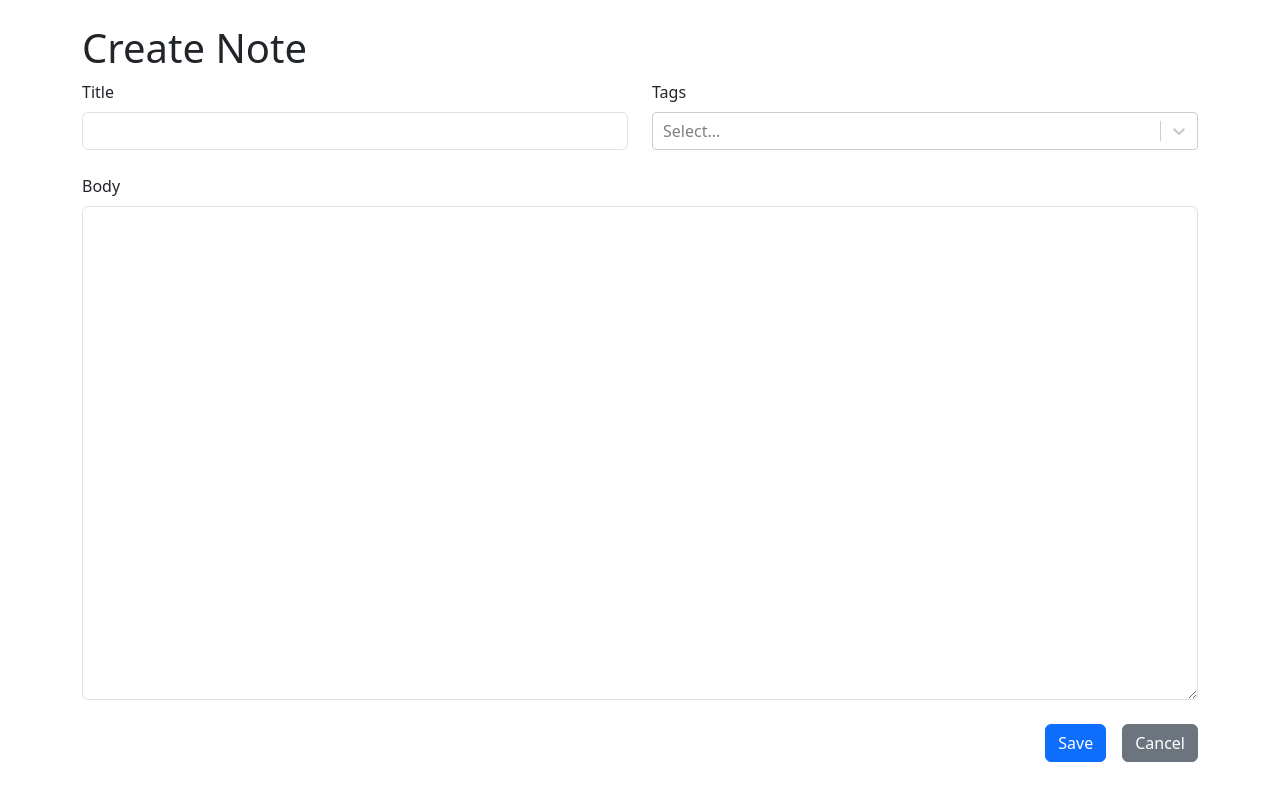
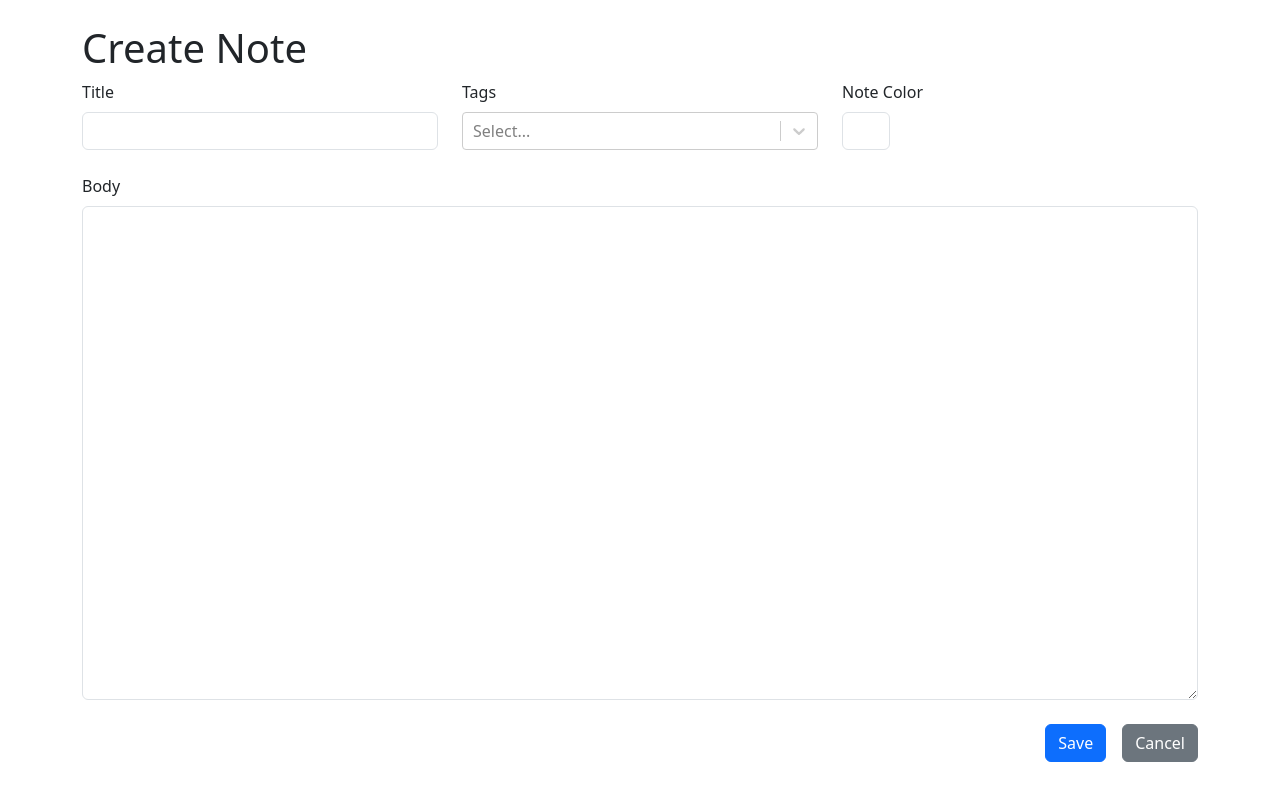
Before and after one commit to HUZ41FA/AdvancedNotes, a React (Vite) app: page /new in a window 1280 px wide. Built offline with nearby package versions, Linux system fonts and the light colour scheme.

Commit message:
Added Colored noted

```diff
--- a/src/App.tsx
+++ b/src/App.tsx
@@ -17,6 +17,7 @@ export type Note = {
 export type NoteData = {
   title : string,
   markdown : string,
+  color : string,
   tags : Tag[]
 }
 
@@ -32,6 +33,7 @@ export type RawNote = {
 export type RawNoteData = {
   title : string,
   markdown : string,
+  color : string,
   tagIds : string[]
 }
 
--- a/src/components/EditNote.tsx
+++ b/src/components/EditNote.tsx
@@ -15,7 +15,7 @@ const EditNote = ({onSubmit, setTagInLocalStorage, availableTags}: EditNoteProps
     return (
         <>
             <h1>Editing Note</h1>
-            <NoteForm title={note.title} tags={note.tags} markdown={note.markdown} onSubmit={data=>onSubmit(note.id, data)} setTagInLocalStorage={setTagInLocalStorage} availableTags={availableTags}/>
+            <NoteForm title={note.title} tags={note.tags} markdown={note.markdown} color={note.color} onSubmit={data=>onSubmit(note.id, data)} setTagInLocalStorage={setTagInLocalStorage} availableTags={availableTags}/>
         </>
     )
 }
--- a/src/components/NoteForm.tsx
+++ b/src/components/NoteForm.tsx
@@ -11,17 +11,19 @@ export type NoteFormProps = {
     availableTags : Tag[]
 } & Partial<NoteData>
 
-const NoteForm = ({onSubmit, setTagInLocalStorage, availableTags, title="", markdown="", tags=[]}: NoteFormProps) => {
+const NoteForm = ({onSubmit, setTagInLocalStorage, availableTags, title="", markdown="", tags=[], color="#ffffff"}: NoteFormProps) => {
     const navigate = useNavigate();
     const [selectedTags, setSelectedTags] = useState<Tag[]>(tags)
     const titleRef = useRef<HTMLInputElement>(null);
     const markdownRef = useRef<HTMLTextAreaElement>(null);
+    const colorRef = useRef<HTMLInputElement>(null);
 
     const handleSubmit = (event : FormEvent) => {
         event.preventDefault();
         onSubmit({
             title: titleRef.current!.value,
             markdown : markdownRef.current!.value,
+            color : colorRef.current!.value,
             tags : selectedTags
         })
         navigate("/");
@@ -76,6 +78,16 @@ const NoteForm = ({onSubmit, setTagInLocalStorage, availableTags, title="", mark
                                     isMulti />
                             </Form.Group>
                         </Col>
+                        <Col>
+                            <Form.Group controlId="color">
+                                <Form.Label>Note Color</Form.Label>
+                                <Form.Control
+                                    defaultValue={color}
+                                    ref={colorRef}
+                                    type="color"
+                                ></Form.Control>
+                            </Form.Group>
+                        </Col>
                     </Row>
                     <Row>
                         <Form.Group controlId="markdown">
--- a/src/components/NoteList.tsx
+++ b/src/components/NoteList.tsx
@@ -10,6 +10,7 @@ export type SimplifiedNote = {
     id : string,
     title : string,
     tags : Tag[],
+    color : string
 }
 
 export type NoteListProps = {
@@ -95,7 +96,7 @@ const NoteList = ({notes, availableTags, onUpdateTag, showModal, setShowModal, o
             {
                 filteredNotes.map(note => {
                     return <Col key={note.id}>
-                        <NoteCard id={note.id} title={note.title} tags={note.tags}/>
+                        <NoteCard id={note.id} title={note.title} tags={note.tags} color={note.color}/>
                     </Col>
                 })
             }
@@ -108,10 +109,10 @@ const NoteList = ({notes, availableTags, onUpdateTag, showModal, setShowModal, o
 
 export default NoteList;
 
-const NoteCard = ({id, title, tags}: SimplifiedNote) => {
+const NoteCard = ({id, title, tags, color}: SimplifiedNote) => {
     return (
         <>
-        <Card as={Link} to={`/${id}`} className={`h-100 text-reset text-decoration-none card`}>
+        <Card as={Link} to={`/${id}`} className={`h-100 text-reset text-decoration-none card`} style={{"backgroundColor": `${color}`}}>
             <Card.Body>
                 <Stack className="align-items-center justify-content-center h-100">
                     <h2 className="text-center">{title}</h2>
```
